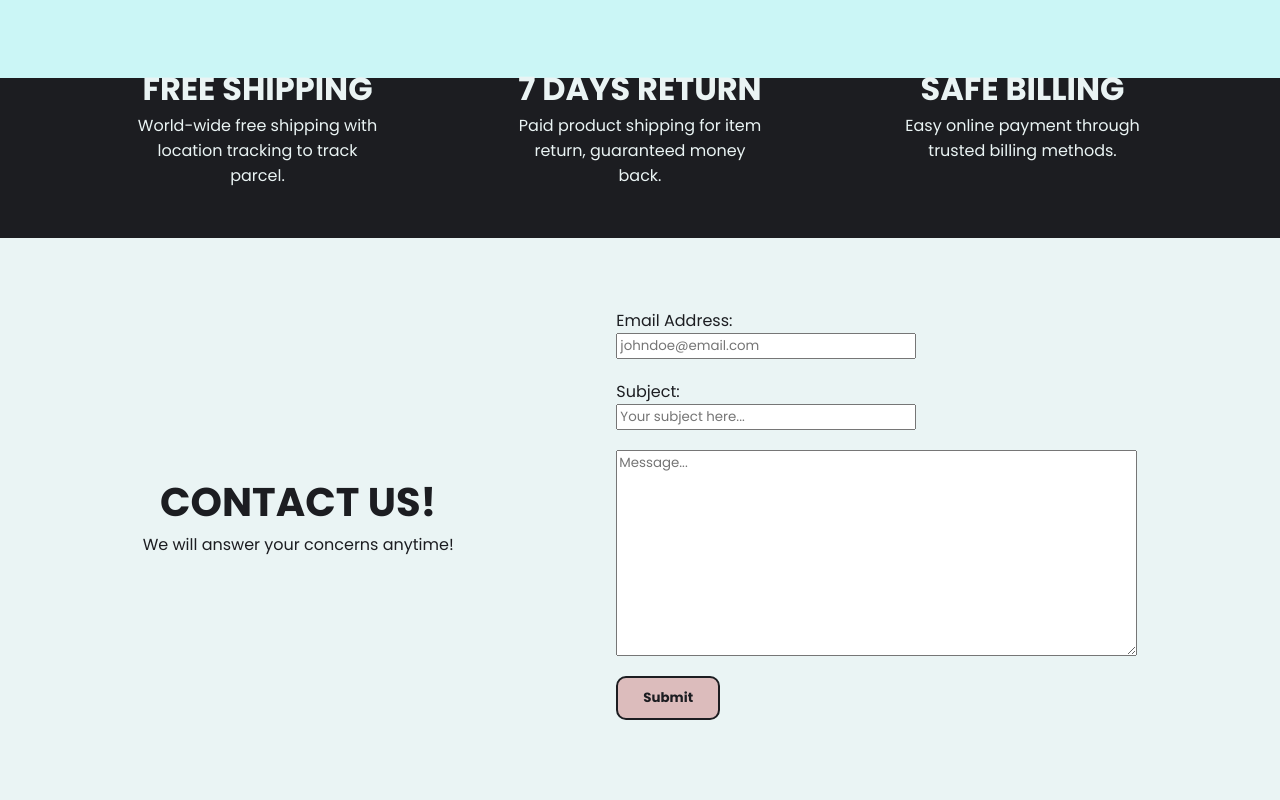
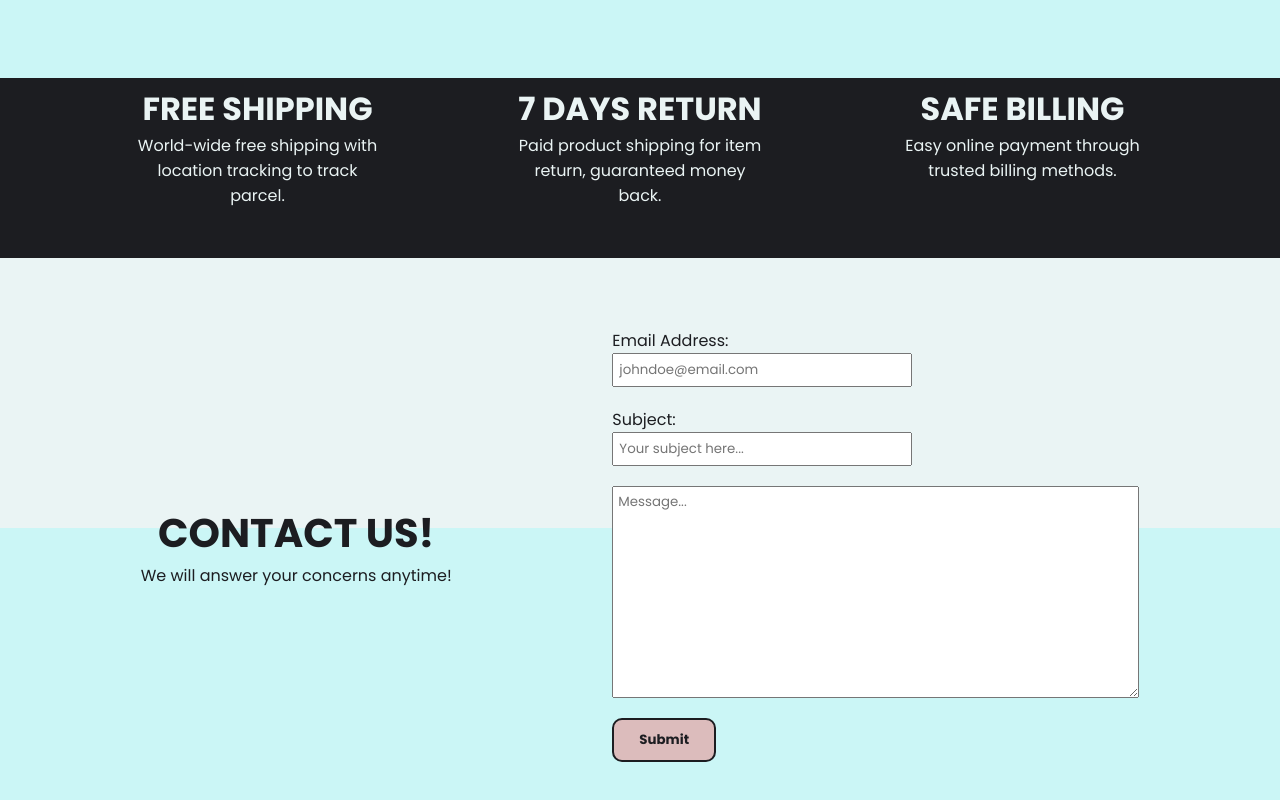
Before and after one commit to JobertDev27/Minku-ecommerce-site, a React (Vite) app: page / in a window 1280 px wide. Shown: the part 722-1522 px from the top of the page. Built offline with nearby package versions, Linux system fonts and the light colour scheme; no server answers; a web font is replaced by a local one.

Commit message:
added a contact bg

```diff
--- a/src/Header.css
+++ b/src/Header.css
@@ -180,6 +180,10 @@ header {
     padding-bottom: 10dvh;
 }
 
+.best-seller h2 {
+    margin-bottom: 20px;
+}
+
 .best-seller-container {
     display: flex;
     align-items: center;
@@ -266,6 +270,7 @@ header {
     display: flex;
     justify-content: space-evenly;
     padding: 50px 0;
+    position: relative;
 
 }
 
@@ -295,6 +300,20 @@ header {
 
 .contact-input {
     width: 300px;
+    padding: 5px;
+}
+
+.input-message {
+    padding: 5px;
+}
+
+.bg-split {
+    height: 53%;
+    width: 100%;
+    background-color: var(--overlay);
+    position: absolute;
+    bottom: 0;
+    z-index: -1;
 }
 /* CONTACT SECTTION */
 
--- a/src/Home.tsx
+++ b/src/Home.tsx
@@ -92,7 +92,12 @@ export default function Home() {
             <form
               action=""
               className="contact"
-              onSubmit={(e) => e.preventDefault()}
+              onSubmit={(e) => {
+                e.preventDefault();
+                alert(
+                  "This is a test website if it was real you just submitted a message"
+                );
+              }}
             >
               <div className="input-contact">
                 <label htmlFor="email">Email Address:</label>
@@ -116,6 +121,7 @@ export default function Home() {
               <div className="input-contact">
                 <textarea
                   name="message"
+                  className="input-message"
                   placeholder="Message..."
                   cols={44}
                   rows={10}
@@ -129,6 +135,7 @@ export default function Home() {
               </div>
             </form>
           </div>
+          <div className="bg-split"></div>
         </section>
       </main>
     </>
```
